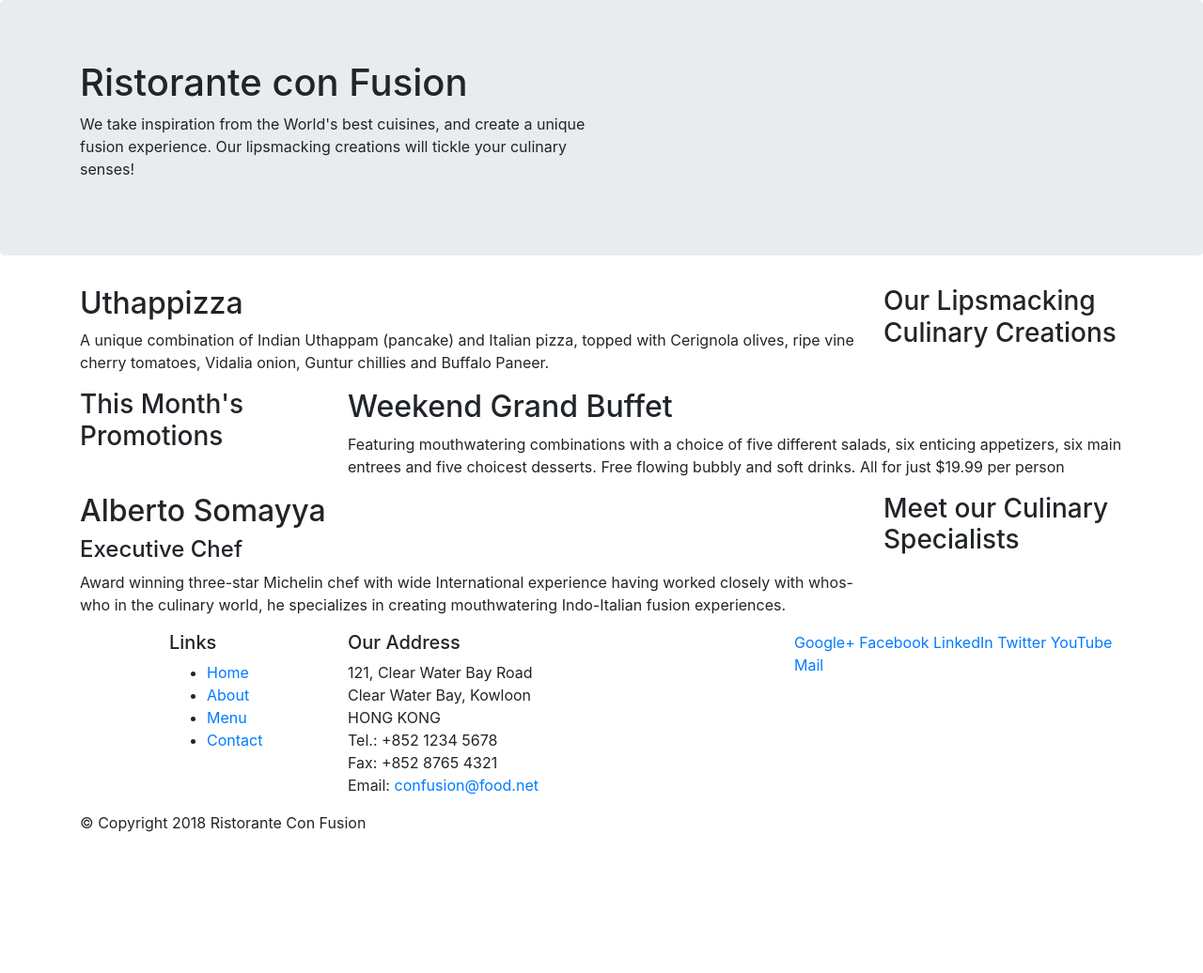
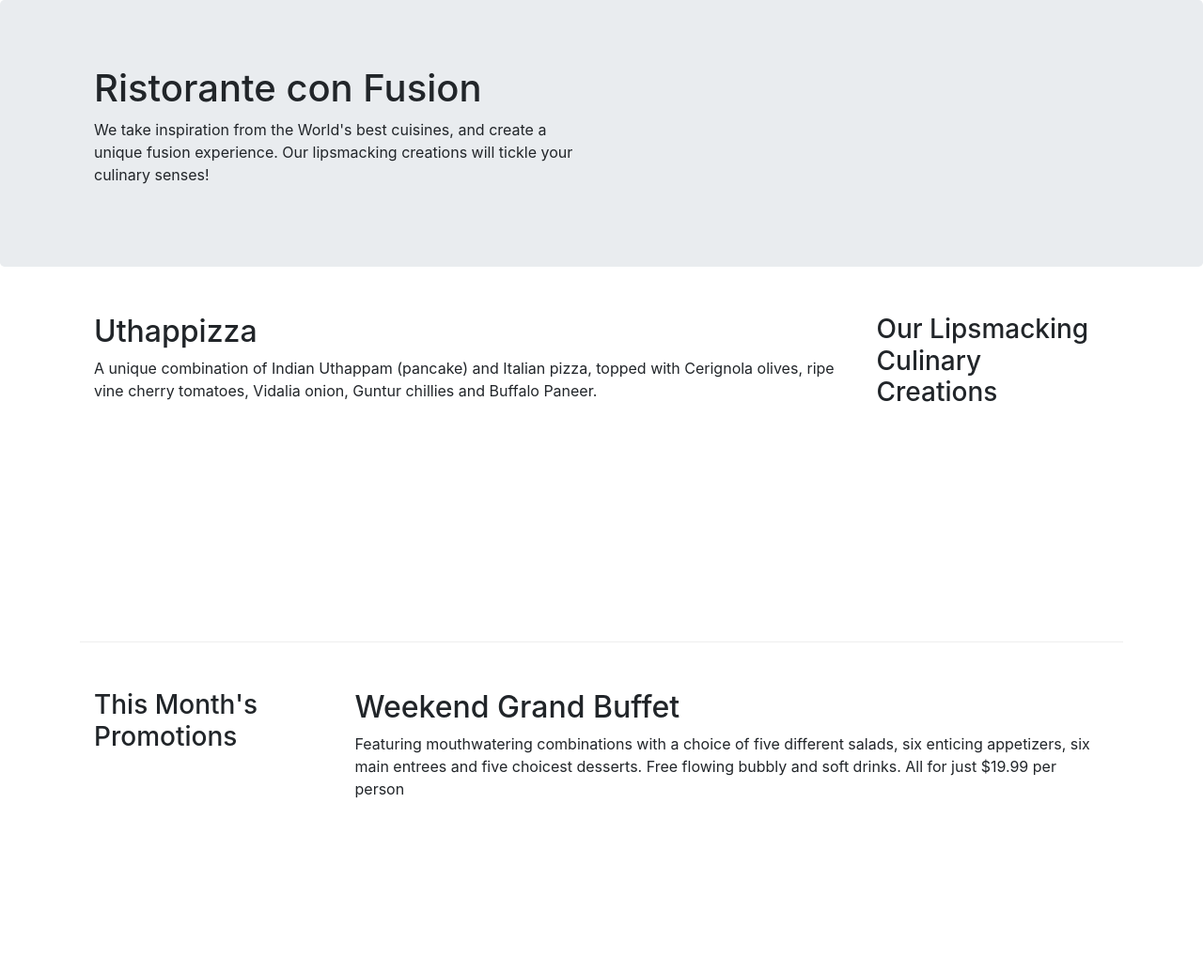
Before and after one commit to santiagoalex/Web-Project, a website: page conFusion/index.html in a window 1280 px wide. Shown: the top 1036 px of the page at 94% size. Before the commit the page ends 904 px from the top, so only its background shows below. Drawn offline with nearby package versions, Linux system fonts and the light colour scheme.

Commit message:
Add some changes with css

```diff
--- /dev/null
+++ b/conFusion/css/styles.css
@@ -0,0 +1,30 @@
+.row-header{
+    margin:  0px auto;
+    padding: 0px auto;
+}
+
+.row-content{
+    margin:  0px auto;
+    padding: 50px 0px 50px 0px;
+    border-bottom: 1px ridge;
+    min-height: 400px;
+}
+
+.footer{
+    background-color: #c5c3ca;
+    margin: 0px auto;
+    padding: 20px 0px 20px 0px;
+
+}
+
+.jumbotron{
+    padding: 70px 30px 70px 30px;
+    margin: 0px auto;
+    }
+
+.address{
+    font-size: 80%;
+    margin: 0px;
+    color: #0f0f0f0f;
+
+}
--- a/conFusion/index.html
+++ b/conFusion/index.html
@@ -10,6 +10,7 @@
 
     <!-- Bootstrap CSS -->
     <link rel="stylesheet" href="node_modules/bootstrap/dist/css/bootstrap.min.css">
+    <link rel="stylesheet" href="css/styles.css">
 
     <title>Ristorante Con Fusion</title>
 </head>
@@ -18,7 +19,7 @@
 
     <header class = "jumbotron" >
         <div class = "container">
-            <div class = "row">
+            <div class = "row row-header">
                 <div class = "col-12 col-sm-6">
                     <h1>Ristorante con Fusion</h1>
                     <p>We take inspiration from the World's best cuisines, and create a unique fusion experience. Our lipsmacking creations will tickle your culinary senses!</p>
@@ -30,7 +31,7 @@
     </header>
 
     <div class = "container">
-        <div class = "row" >
+        <div class = "row row-content aling-items-center" >
             <div class = "col-12 col-sm-4 order-sm-last col-md-3 ">
                 <h3>Our Lipsmacking Culinary Creations</h3>
             </div>
@@ -41,7 +42,7 @@
         </div>
 
 
-        <div class = "row">
+        <div class = "row row-content aling-items-center">
             <div class = "col-12 col-sm-4 col-md-3" >
                 <h3>This Month's Promotions</h3>
             </div>
@@ -51,7 +52,7 @@
             </div>
         </div>
 
-        <div class = "row">
+        <div class = "row row-content aling-items-center">
             <div class = "col-12 col-sm-4 order-sm-last col-md-3">
                 <h3>Meet our Culinary Specialists</h3>
             </div>
@@ -63,12 +64,11 @@
         </div>
     </div>
 
-    <footer class = "container" >
+    <footer class = "container footer" >
         <div class = "row" >
-
                 <div class = "col-4 offset-1 col-sm-2 ">
                     <h5>Links</h5>
-                    <ul>
+                    <ul class = "list-unstyled">
                         <li><a href="#">Home</a></li>
                         <li><a href="#">About</a></li>
                         <li><a href="#">Menu</a></li>
@@ -86,8 +86,8 @@
 		              Email: <a href="mailto:confusion@food.net">confusion@food.net</a>
 		           </address>
                 </div>
-                <div class = "col-12 col-sm-4">
-                    <div>
+                <div class = "col-12 col-sm-4 aling-self-center" >
+                    <div class = "text-center" >
                         <a href="http://google.com/+">Google+</a>
                         <a href="http://www.facebook.com/profile.php?id=">Facebook</a>
                         <a href="http://www.linkedin.com/in/">LinkedIn</a>
@@ -97,7 +97,7 @@
                     </div>
                 </div>
            </div>
-           <div class = "row" >
+           <div class = "row justify-content-center" >
                 <div class =" col-auto" >
                     <p>© Copyright 2018 Ristorante Con Fusion</p>
                 </div>
```
